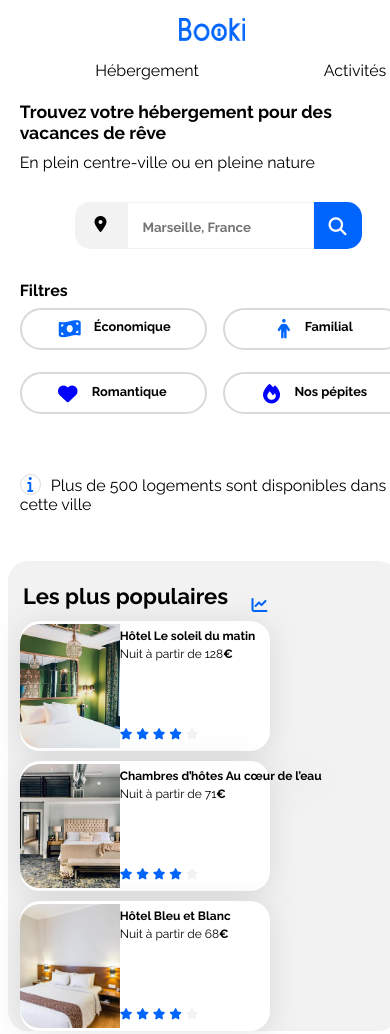
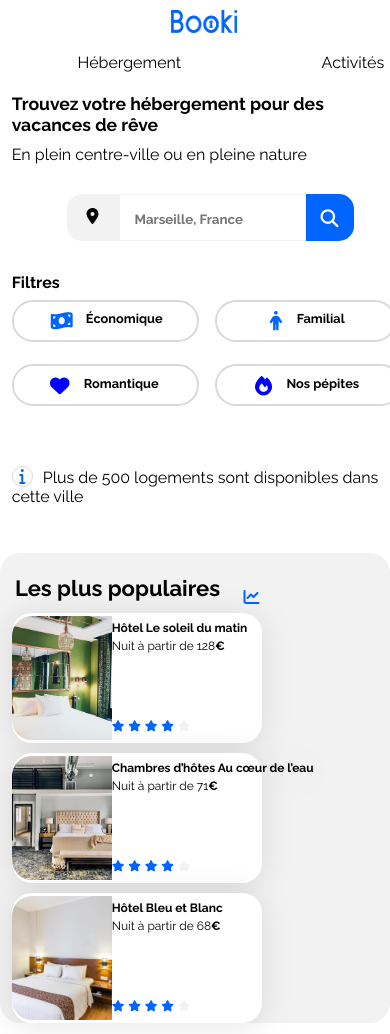
Before and after one commit to Arnold138/P, a plain HTML site: page index.html in a window 390 px wide. Shown: the top 1034 px of the page. Drawn offline with Linux system fonts and the light colour scheme.

Commit message:
média query téléphone mise en place es barres bleu de navigation en dessous et une plus grosse largeur émise avec un gap plus important sur les deux liens de navigation

```diff
--- a/css/style.css
+++ b/css/style.css
@@ -899,6 +899,7 @@ header h1 {
         body {
             width:100%!important;
             max-width:768px!important;
+            margin:auto;
         }
         .main-container {
           padding:0vw;
@@ -923,8 +924,8 @@ header h1 {
 
         }
         .nav-links {
-          width: 97%;
-          gap: 32vw;
+          width: 100%;
+          gap: 36vw;
           align-items:center!important;
         }
 
@@ -934,6 +935,34 @@ header h1 {
             padding-bottom: 7vw;
             margin-left: 4vw;
         }
+
+         .hebergementss::before, .activitess::before {
+    content: "";
+    position: absolute;
+    height: 2px;
+    background-color: #0065FC;
+    width:100%!important;
+    transform: scaleX(0);
+    transform-origin:left!important;
+    transition: transform 0.3s ease-in-out;
+}
+ .hebergementss::before {
+     right:50px!important;
+     top:15px!important;
+     width:150%!important;
+ }
+        a.hebergementss:hover::before {
+        width:165%!important;
+        left:-45px
+
+
+ }
+         .activitess::before {
+             top:15px;
+             width:278%!important;
+             left:-70px!important;
+         }
+
         .search-text,.recherche-button strong {
             display: none; /* Cache le texte */
         }
```
